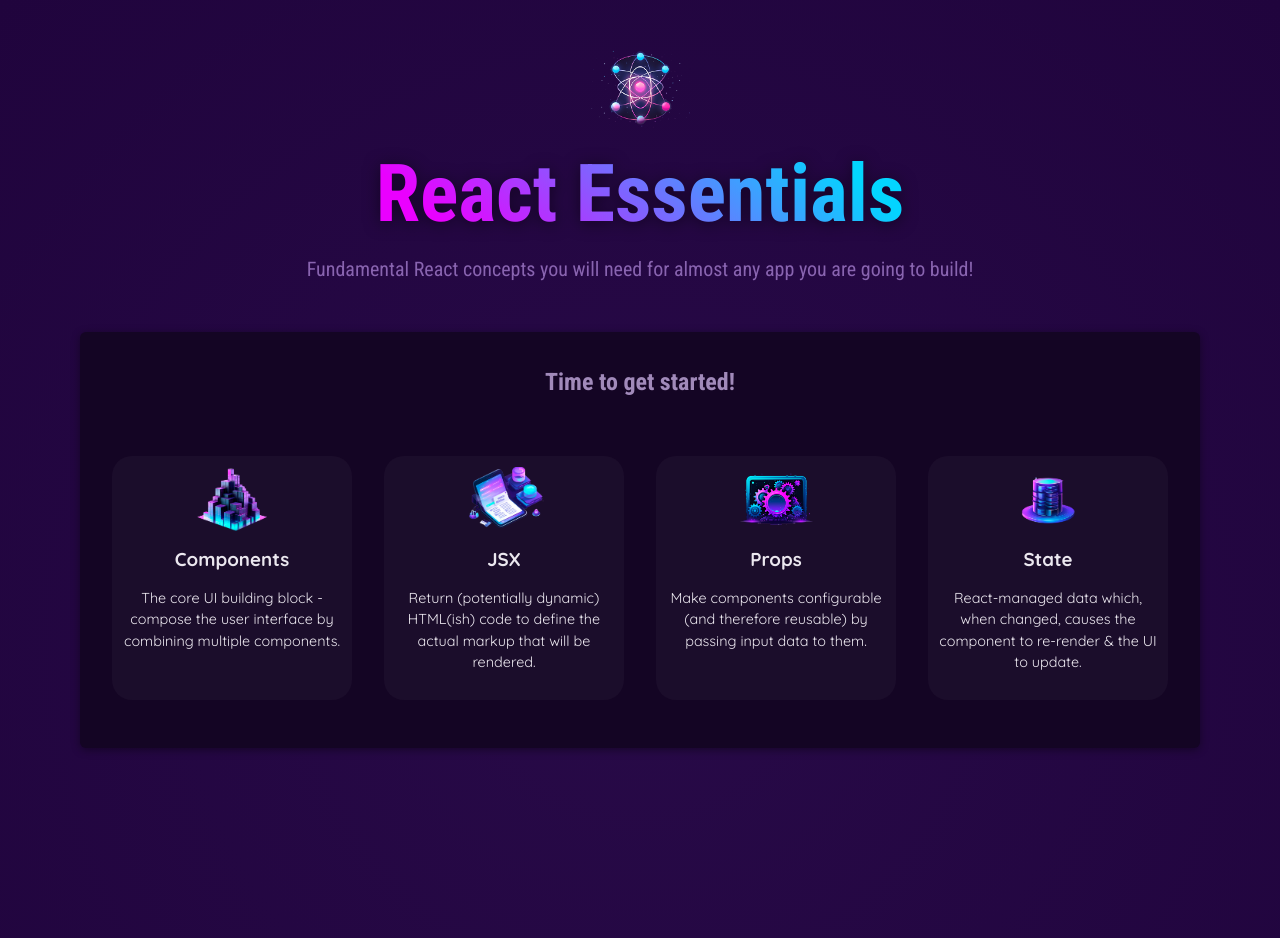
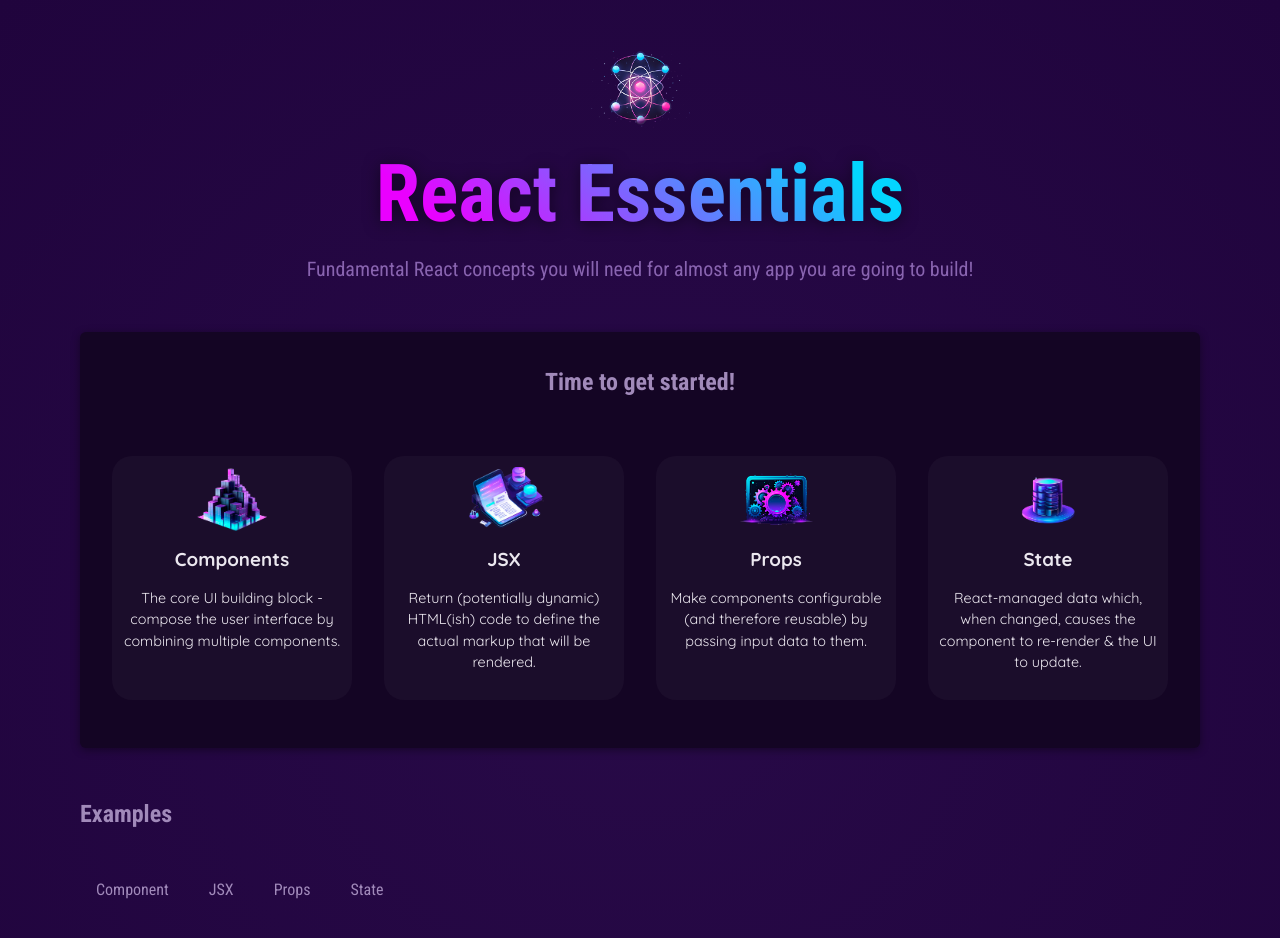
Before and after one commit to tanvir35web/React-Essential, a React (Vite) app: page / in a window 1280 px wide. Shown: the top 938 px of the page. Built offline with nearby package versions, Linux system fonts and the light colour scheme.

Commit message:
add button event handler

```diff
--- a/src/App.jsx
+++ b/src/App.jsx
@@ -1,43 +1,7 @@
-
-// import './App.css'
-// import reactImg from './assets/android2.svg'
-
-
-// const operatingSystem = ['Windows', 'Mac', 'Linux', 'TV', 'Android', 'Watch'];
-
-// function getRandomInt(max) {
-//   return Math.floor(Math.random() * (max + 1));
-// }
-
-// const randomSelect = operatingSystem[getRandomInt(5)];
-
-// // const addSpace = operatingSystem.map((item) => item + ' ');
-
-// function App() {
-
-//   return (
-//     <div>
-
-//     <img src={reactImg} alt="demo image" />
-//     <h1> {randomSelect} Operating System</h1>
-//     <p>Lorem, ipsum dolor sit amet consectetur adipisicing elit. Ipsa corporis impedit sequi consectetur repellat vel. Magni suscipit obcaecati facilis minus architecto repellat fugiat. Facilis porro ipsa aliquid voluptate ducimus provident minima. Illo, nostrum perferendis provident delectus nulla esse dolorum vero alias fugiat, officia excepturi eius, non consequuntur illum voluptate corporis?</p>
-
-//     </div>
-//   )
-// }
-
-// export default App
-
-
-// const reactDescriptions = ['Fundamental', 'Crucial', 'Core'];
-
-// function genRandomInt(max) {
-//   return Math.floor(Math.random() * (max + 1));
-// }
-
 import { CORE_CONCEPTS } from './data'
 import Header from './Components/Header';
 import CoreComponent from './Components/CoreComponent';
+import TabButton from './Components/TabButton';
 
 
 function App() {
@@ -63,6 +27,17 @@ function App() {
 
         </ul>
         </section>
+
+        <section id='examples'>
+          <h2>Examples</h2>
+          <menu>
+            <TabButton>Component</TabButton>
+            <TabButton>JSX</TabButton>
+            <TabButton>Props</TabButton>
+            <TabButton>State</TabButton>
+          </menu>
+
+        </section>
       </main>
     </div>
   );
--- /dev/null
+++ b/src/Components/CoreComponent.css
@@ -0,0 +1,33 @@
+
+#core-concepts ul {
+    list-style: none;
+    padding: 1rem 0;
+    margin: 0;
+    display: flex;
+    gap: 2rem;
+    flex-wrap: wrap;
+    justify-content: center;
+  }
+
+  #core-concepts li {
+    width: 15rem;
+    text-align: center;
+    background-color: #ffffff08;
+    border-radius: 20px;
+    padding: .7rem;
+
+  }
+
+  #core-concepts li img {
+    height: 4rem;
+    width: 6rem;
+    object-fit: cover;
+  }
+
+  #core-concepts li h3 {
+    margin: 0.5rem 0;
+  }
+
+  #core-concepts li p {
+    font-size: 0.9rem;
+  }
--- a/src/Components/CoreComponent.jsx
+++ b/src/Components/CoreComponent.jsx
@@ -1,3 +1,4 @@
+import './CoreComponent.css'
 // Using props method
 export default function CoreComponent(props) {
   return (
--- /dev/null
+++ b/src/Components/Header.css
@@ -0,0 +1,28 @@
+
+header {
+    text-align: center;
+    margin: 3rem 0;
+  }
+
+  header img {
+    height: 5rem;
+    width: 10rem;
+    object-fit: cover;
+  }
+
+  header h1 {
+    margin: 0;
+    font-family: "Roboto Condensed", sans-serif;
+    font-size: 5rem;
+    background: linear-gradient(40deg, #ea00ff, #ea00ff, #03d5ff, #03d5ff);
+    -webkit-background-clip: text;
+    -webkit-text-fill-color: transparent;
+    filter: drop-shadow(0 2px 8px rgba(0, 0, 0, 0.5));
+  }
+
+  header p {
+    margin: 0;
+    font-size: 1.25rem;
+    color: #8964b0;
+    font-family: "Roboto Condensed", sans-serif;
+  }
--- a/src/Components/Header.jsx
+++ b/src/Components/Header.jsx
@@ -1,4 +1,5 @@
 import atomImg from '../assets/react-core-concepts.png'
+import './Header.css'
 
 export default function Header() {
     return (
--- /dev/null
+++ b/src/Components/TabButton.jsx
@@ -0,0 +1,11 @@
+
+export default function TabButton({children}) {
+    function handleClick() {
+        console.log("Hello, I am a Button!");
+    }
+    return (
+        <li>
+            <button onClick={handleClick}> {children} </button>
+        </li>
+        );
+}
--- a/src/index.css
+++ b/src/index.css
@@ -19,33 +19,6 @@ html {
   min-height: 80rem;
 }
 
-header {
-  text-align: center;
-  margin: 3rem 0;
-}
-
-header img {
-  height: 5rem;
-  width: 10rem;
-  object-fit: cover;
-}
-
-header h1 {
-  margin: 0;
-  font-family: "Roboto Condensed", sans-serif;
-  font-size: 5rem;
-  background: linear-gradient(40deg, #ea00ff, #ea00ff, #03d5ff, #03d5ff);
-  -webkit-background-clip: text;
-  -webkit-text-fill-color: transparent;
-  filter: drop-shadow(0 2px 8px rgba(0, 0, 0, 0.5));
-}
-
-header p {
-  margin: 0;
-  font-size: 1.25rem;
-  color: #8964b0;
-  font-family: "Roboto Condensed", sans-serif;
-}
 
 main {
   width: 90%;
@@ -67,38 +40,6 @@ main h2 {
   color: #a18aba;
 }
 
-#core-concepts ul {
-  list-style: none;
-  padding: 1rem 0;
-  margin: 0;
-  display: flex;
-  gap: 2rem;
-  flex-wrap: wrap;
-  justify-content: center;
-}
-
-#core-concepts li {
-  width: 15rem;
-  text-align: center;
-  background-color: #ffffff08;
-  border-radius: 20px;
-  padding: .7rem;
-
-}
-
-#core-concepts li img {
-  height: 4rem;
-  width: 6rem;
-  object-fit: cover;
-}
-
-#core-concepts li h3 {
-  margin: 0.5rem 0;
-}
-
-#core-concepts li p {
-  font-size: 0.9rem;
-}
 
 #examples {
   margin: 3rem auto;
```
